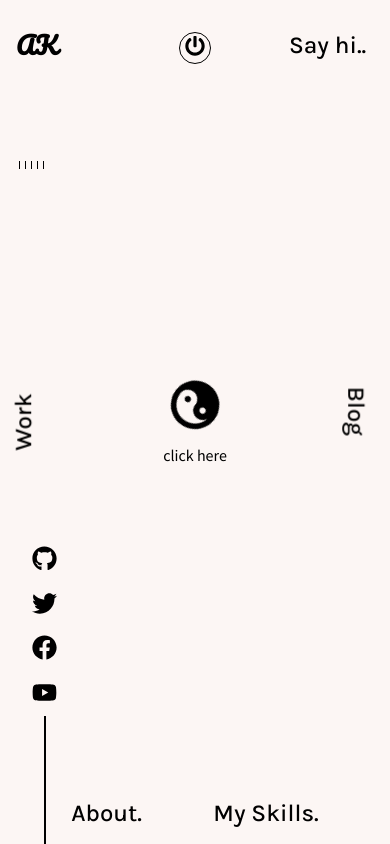
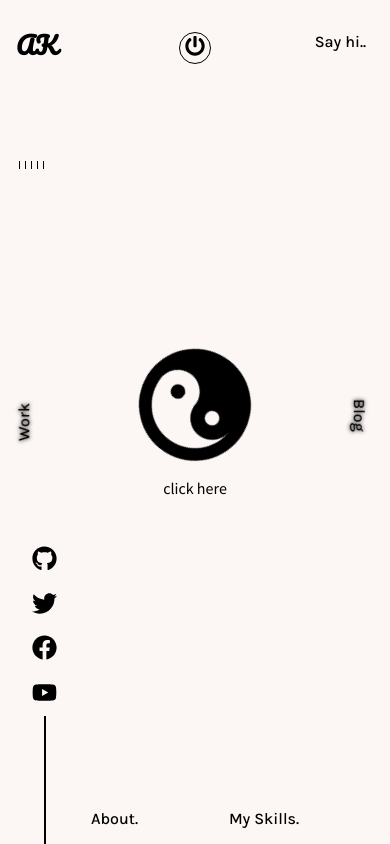
Before and after one commit to Akshaygarg034/Portfolio, a React (Create React App) app: page /work in a window 390 px wide. Both pictures are taken after a click on the button 195 px from the left and 48 px from the top of the page. Built offline with nearby package versions, Linux system fonts and the light colour scheme.

Commit message:
made main page responsive

```diff
--- a/src/components/AllSvgs.js
+++ b/src/components/AllSvgs.js
@@ -11,18 +11,6 @@ const StyledDesign = styled.svg`
   @media (max-width: 25em) {
     width: 30px;
     height: 30px;
-  }
-`
-
-const StyledYinYang = styled.svg`
-  @media (max-width: 40em) {
-    width: 60px;
-    height: 60px;
-  }
-
-  @media (max-width: 25em) {
-    width: 50px;
-    height: 50px;
   }
 `
 
@@ -123,7 +111,7 @@ export const YouTube = (props) => {
 
 export const YinYang = (props) => {
     return (
-        <StyledYinYang
+        <svg
           aria-hidden="true"
           data-prefix="fas"
           data-icon="yin-yang"
@@ -136,7 +124,7 @@ export const YinYang = (props) => {
             fill={props.fill}
             d="M248 8C111.03 8 0 119.03 0 256s111.03 248 248 248 248-111.03 248-248S384.97 8 248 8zm0 376c-17.67 0-32-14.33-32-32s14.33-32 32-32 32 14.33 32 32-14.33 32-32 32zm0-128c-53.02 0-96 42.98-96 96s42.98 96 96 96c-106.04 0-192-85.96-192-192S141.96 64 248 64c53.02 0 96 42.98 96 96s-42.98 96-96 96zm0-128c-17.67 0-32 14.33-32 32s14.33 32 32 32 32-14.33 32-32-14.33-32-32-32z"
           />
-        </StyledYinYang>
+        </svg>
       )
 }
 
--- a/src/components/Intro.js
+++ b/src/components/Intro.js
@@ -24,6 +24,49 @@ const Box = styled(motion.div)`
     border-left: 2px solid ${props => props.theme.body};
     border-right: 2px solid ${props => props.theme.text};
     z-index:1;
+
+    @media (max-width: 1200em) {
+        width: 65vw;
+    }
+
+    @media (max-width: 60em) {
+        width: 70vw;
+    }
+
+    @media (max-width: 50em) {
+        height: 70vh;
+        width: 50vw;
+        flex-direction: column;
+        -webkit-box-pack: justify;
+        justify-content: space-between;
+
+        background: linear-gradient(
+            to bottom,
+            ${props => props.theme.body} 50%,
+            ${props => props.theme.text} 50%) left,
+            linear-gradient(
+            to bottom,
+            ${props => props.theme.body} 50%,
+            ${props => props.theme.text} 50%) right;
+        background-repeat: no-repeat;
+        background-size: 2px 100%;
+        border-left: none;
+        border-right: none;
+        border-top: 2px solid ${props => props.theme.body};
+        border-bottom: 2px solid ${props => props.theme.text};
+    }
+
+    @media (max-width: 40em) {
+        width: 60vw;
+    }
+
+    @media (max-width: 30em) {
+        width: 70vw;
+    }
+
+    @media (max-width: 20em) {
+        width: 60vw;
+    }
 `
 const SubBox = styled.div`
     width: 50%;
@@ -37,6 +80,27 @@ const SubBox = styled.div`
         transform: translate(-50%,0%);
         width: 100%;
         height: auto;
+
+        @media (max-width: 50em) {
+            width: 70%;
+        }
+
+        @media (max-width: 40em) {
+            width: 80%;
+        }
+
+        @media (max-width: 30em) {
+            width: 90%;
+        }
+
+        @media (max-width: 20em) {
+            width: 80%;
+        }
+    }
+
+    @media (max-width: 50em) {
+        width: 100%;
+        height: 50%;
     }
 `
 
@@ -55,13 +119,23 @@ const Text = styled.div`
         font-size: calc(0.5rem + 1.5vw);
         font-weight:300;
     }
+
+    @media (max-width: 40em) {
+        font-size: calc(1rem + 1.5vw);
+    }
+
+    @media (max-width: 20em) {
+        padding: 1rem;
+    }
 `
 
 const Intro = () => {
+    const height = window.matchMedia("(max-width: 50em)").matches ? '70vh' : '55vh';
+
     return (
         <Box
             initial={{ height: 0 }}
-            animate={{ height: '55vh' }}
+            animate={{ height: height }}
             transition={{ type: 'tween', ease: 'linear', duration: 1, delay: 1 }}
         >
             <SubBox>
--- a/src/components/Main.js
+++ b/src/components/Main.js
@@ -28,22 +28,46 @@ const Container = styled.div`
     padding: 2rem;
 `
 
-const Contact = styled.a`
-    color: ${props => props.theme.text};
+const Contact = styled(NavLink)`
+    color: ${props => props.click ? props.theme.body : props.theme.text};
     position: absolute;
     top: 2rem;
     right: calc(1rem + 2vw);
     text-decoration: none;
     z-index:1;
+
+    h2{
+        @media (max-width: 40em) {
+            font-size: 1.2em;
+        }
+
+        @media (max-width: 30em) {
+            font-size: 1em;
+        }
+    }
 `
 const BLOG = styled(NavLink)`
-    color: ${props => props.theme.text};
+    color: ${props => props.click ? props.theme.body : props.theme.text};
     position: absolute;
     top: 50%;
     right: calc(1rem + 2vw);
     transform: rotate(90deg) translate(-50%, -50%);
     text-decoration: none;
     z-index:1;
+
+    @media (max-width: 50em) {
+        text-shadow: rgb(0, 0, 0) 0px 0px 4px;
+    }
+
+    h2{
+        @media (max-width: 40em) {
+            font-size: 1.2em;
+        }
+
+        @media (max-width: 30em) {
+            font-size: 1em;
+        }
+    }
 `
 const WORK = styled(NavLink)`
     color: ${props => props.click ? props.theme.body : props.theme.text};
@@ -53,6 +77,20 @@ const WORK = styled(NavLink)`
     transform: translate(-50%, -50%) rotate(-90deg) ;
     text-decoration: none;
     z-index:1;
+
+    @media (max-width: 50em) {
+        text-shadow: rgb(0, 0, 0) 0px 0px 4px;
+    }
+
+    h2{
+        @media (max-width: 40em) {
+            font-size: 1.2em;
+        }
+
+        @media (max-width: 30em) {
+            font-size: 1em;
+        }
+    }
 `
 
 const BottomBar = styled.div`
@@ -64,12 +102,26 @@ const BottomBar = styled.div`
 
     display: flex;
     justify-content: space-evenly;
+
+    h2{
+        @media (max-width: 40em) {
+            font-size: 1.2em;
+        }
+
+        @media (max-width: 30em) {
+            font-size: 1em;
+        }
+    }
 `
 
 const ABOUT = styled(NavLink)`
     color: ${props => props.click ? props.theme.body : props.theme.text};
     text-decoration: none;
     z-index:1;
+
+    @media (max-width: 50em) {
+        color: ${props => props.theme.text};
+    }
 `
 const SKILLS = styled(NavLink)`
     color: ${props => props.theme.text};
@@ -110,6 +162,18 @@ const Center = styled.button`
         display: ${props => props.click ? 'none' : 'inline-block'};
         padding-top: 1rem;
     }
+
+    @media (max-width: 50em) {
+        top: ${props => props.click ? '90%' : '50%'};
+        left: ${props => props.click ? '90%' : '50%'};
+        width: ${props => props.click ? '80px' : '150px'};
+        height: ${props => props.click ? '80px' : '150px'};
+    }
+
+    @media (max-width: 30em) {
+        width: ${props => props.click ? '40px' : '150px'};
+        height: ${props => props.click ? '40px' : '150px'};
+    }
 `
 
 const DarkDiv = styled.div`
@@ -122,6 +186,13 @@ const DarkDiv = styled.div`
     height: ${props => props.click ? '100%' : '0%'};
     z-index:1;
     transition: height 0.5s ease, width 1s ease 0.5s;
+
+    @media (max-width: 50em) {
+        width: ${props => props.click ? '100%' : '0px'};
+        height: ${props => props.click ? '50%' : '0px'};
+        right: 0px;
+        transition: ${props => props.click ? 'width 0.5s ease 0s, height 1s ease 0.5s' : ''};
+    }
 `
 
 
@@ -129,20 +200,22 @@ const Main = () => {
     const [click, setClick] = useState(false);
     const handleClick = () => setClick(!click);
 
+    const theme = window.matchMedia("(max-width: 50em)").matches ? 'light' : (click ? 'dark' : 'light');
+
     return (
         <MainContainer>
             <DarkDiv click={click} />
             <Container>
                 <PowerButton />
                 <LogoComponent theme={click ? 'dark' : 'light'} />
-                <SocialIcons theme={click ? 'dark' : 'light'} />
+                <SocialIcons theme={theme} />
 
                 <Center click={click}>
                     <YinYang onClick={() => handleClick()} width={click ? 120 : 200} height={click ? 120 : 200} fill='currentColor' />
                     <span>click here</span>
                 </Center>
 
-                <Contact target="_blank" href="mailto:gargakshay034@gmail.com">
+                <Contact target="_blank" href="mailto:gargakshay034@gmail.com" click={+click}>
                     <motion.h2
                         initial={{
                             y: -200,
@@ -159,7 +232,7 @@ const Main = () => {
                         Say hi..
                     </motion.h2>
                 </Contact>
-                <BLOG to="/blog">
+                <BLOG to="/blog" click={+click}>
                     <motion.h2
                         initial={{
                             y: -200,
--- a/src/components/WorkPage.js
+++ b/src/components/WorkPage.js
@@ -47,6 +47,18 @@ const Rotate = styled.span`
   @media (max-width: 25em) {
     width: 50px;
     height: 50px;
+  }
+
+  svg{
+    @media (max-width: 40em) {
+      width: 60px;
+      height: 60px;
+    }
+
+    @media (max-width: 25em) {
+      width: 50px;
+      height: 50px;
+    }
   }
 `;
 
```
